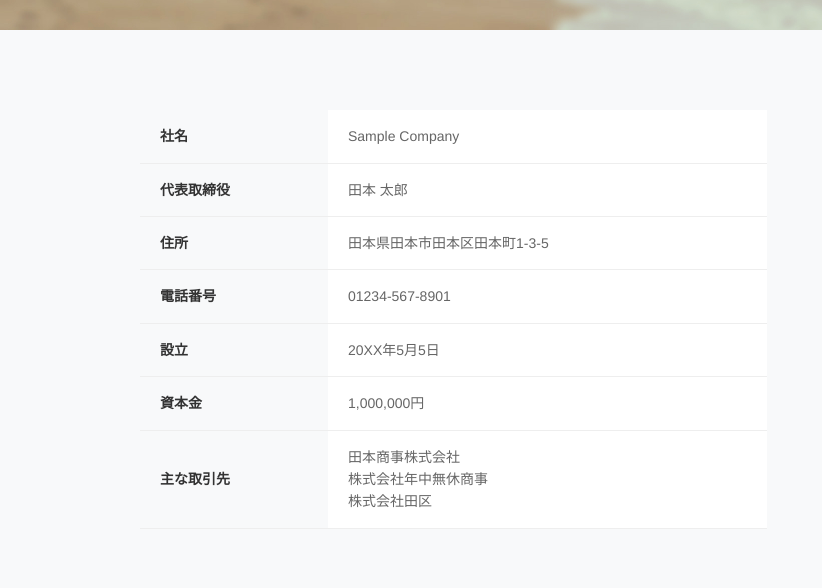
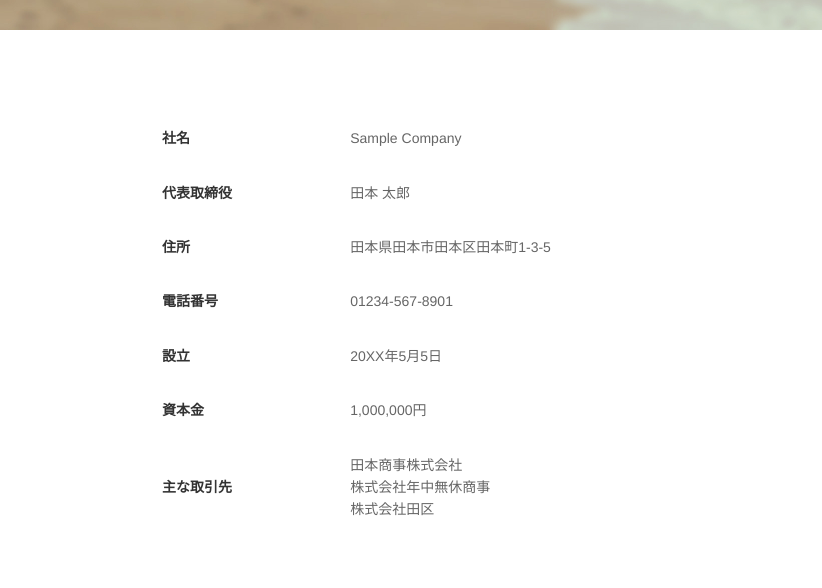
Before and after one commit to MehmetFaahem/Vestibulum-mauris, a plain HTML site: page index.html in a window 1280 px wide. Shown: the part 3690-4278 px from the top of the page, 0-822 px from the left. Drawn offline with Linux system fonts and the light colour scheme.

Commit message:
fix: table design issue

```diff
--- a/styles.css
+++ b/styles.css
@@ -384,7 +384,6 @@ img {
 /* Company Section */
 .company-section {
     padding: 80px 0;
-    background: #f8f9fa;
 }
 
 .company-content {
@@ -397,7 +396,6 @@ img {
 
 .company-table {
     width: 100%;
-    border-collapse: collapse;
     background: white;
 }
 
@@ -405,12 +403,10 @@ img {
 .company-table td {
     padding: 15px 20px;
     text-align: left;
-    border-bottom: 1px solid #eee;
     font-size: 14px;
 }
 
 .company-table th {
-    background: #f8f9fa;
     font-weight: bold;
     width: 30%;
     color: #333;
```
